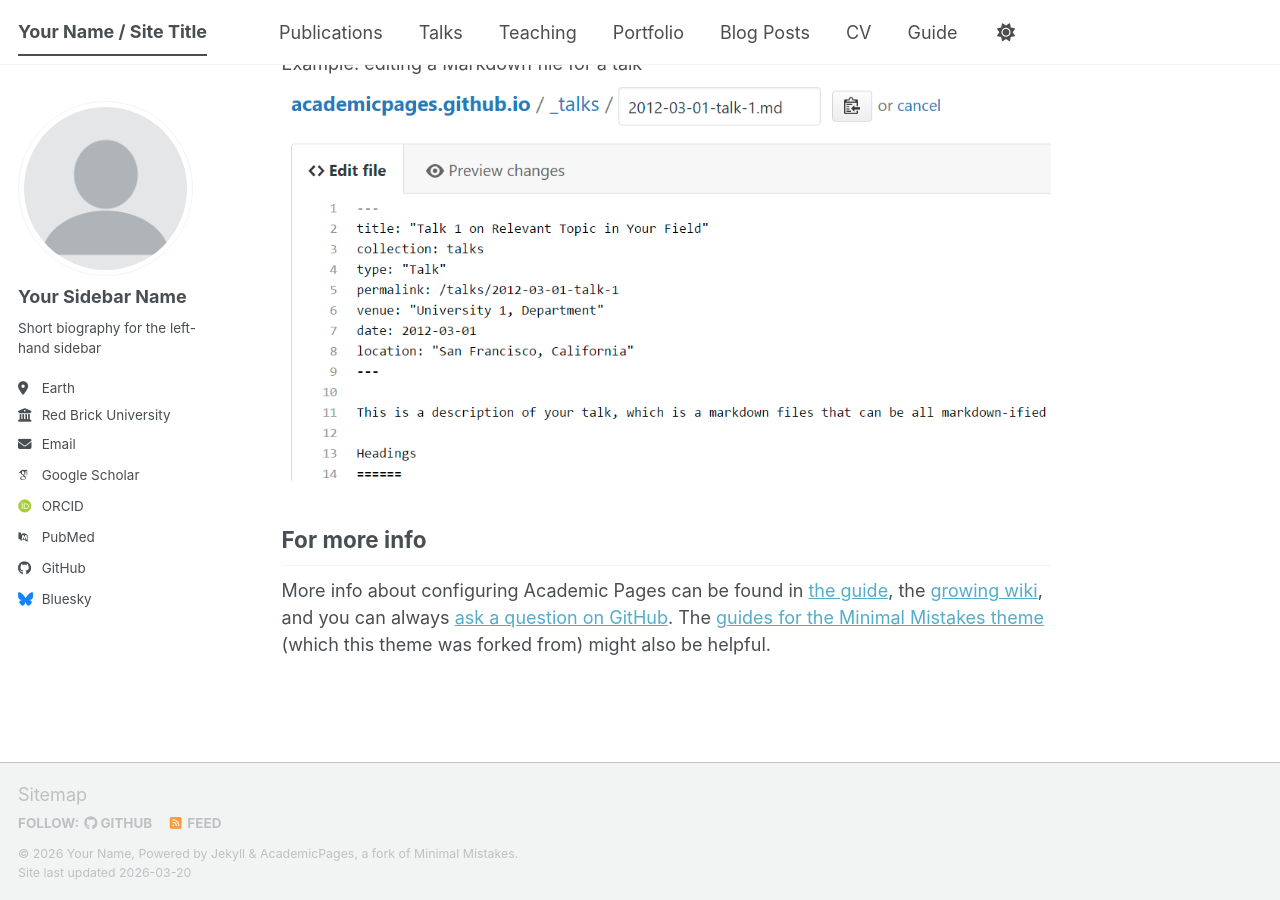
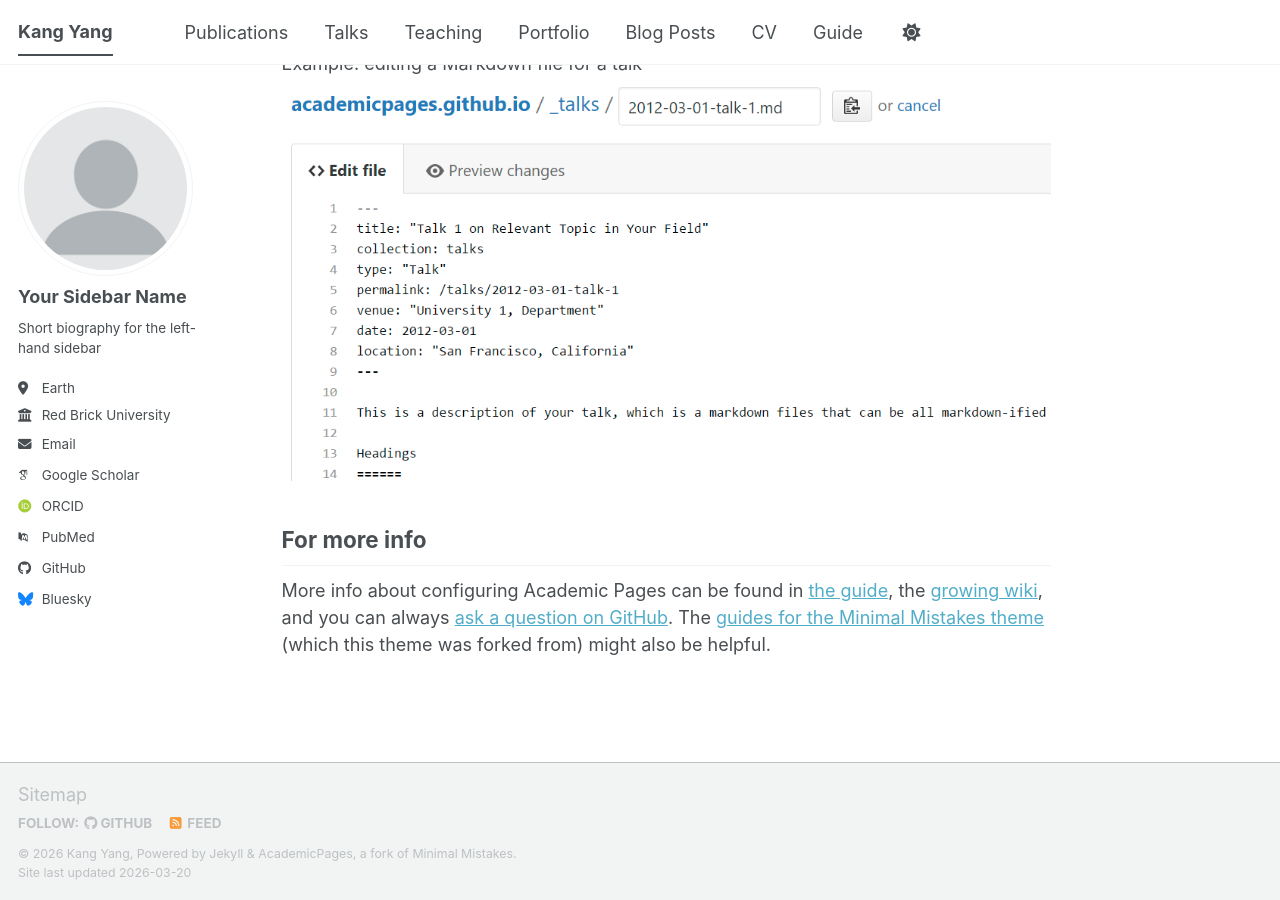
Before and after one commit to yangkang2048/yangkang2048.github.io, a Jekyll site: the page built from _pages/about.md, in a window 1280 px wide and 900 px high, scrolled down 2720 px. Built offline with Jekyll 4.4.1, drawn with Linux system fonts in a browser that asks for light colours; some web fonts are replaced; a script bundle is joined from its source files by our own code; library files that are not in the unit come from our copies.

Commit message:
Update _config.yml

```diff
--- a/_config.yml
+++ b/_config.yml
@@ -9,14 +9,14 @@
 # Basic Site Settings
 locale                   : "en-US"
 site_theme               : "default" # The available themes options are "default", "air", "sunrise", "mint", "dirt" and "contrast"
-title                    : "Your Name / Site Title"
+title                    : "Kang Yang"
 title_separator          : "-"
-name                     : &name "Your Name"
+name                     : &name "Kang Yang"
 description              : &description "Your Name's academic portfolio"   # Update this with a general description of your site, this is the default if not overridden by a page
 url                      : https://academicpages.github.io # The base hostname & protocol for your site e.g. "https://[your GitHub username].github.io",
                                                            # or if you already have some other page hosted on Github then use "https://[your GitHub username].github.io/[Your Repo Name]"
 baseurl                  : "" # the subpath of your site, e.g. "/blog"
-repository               : "academicpages/academicpages.github.io"
+repository               : "yangkang2048/yangkang2048.github.io"
 
 # Site Author - The following control what appear as part of the author content on the side bar.
 #               If a field is blank the icon and link will not appear, otherwise it will be shown.
```
